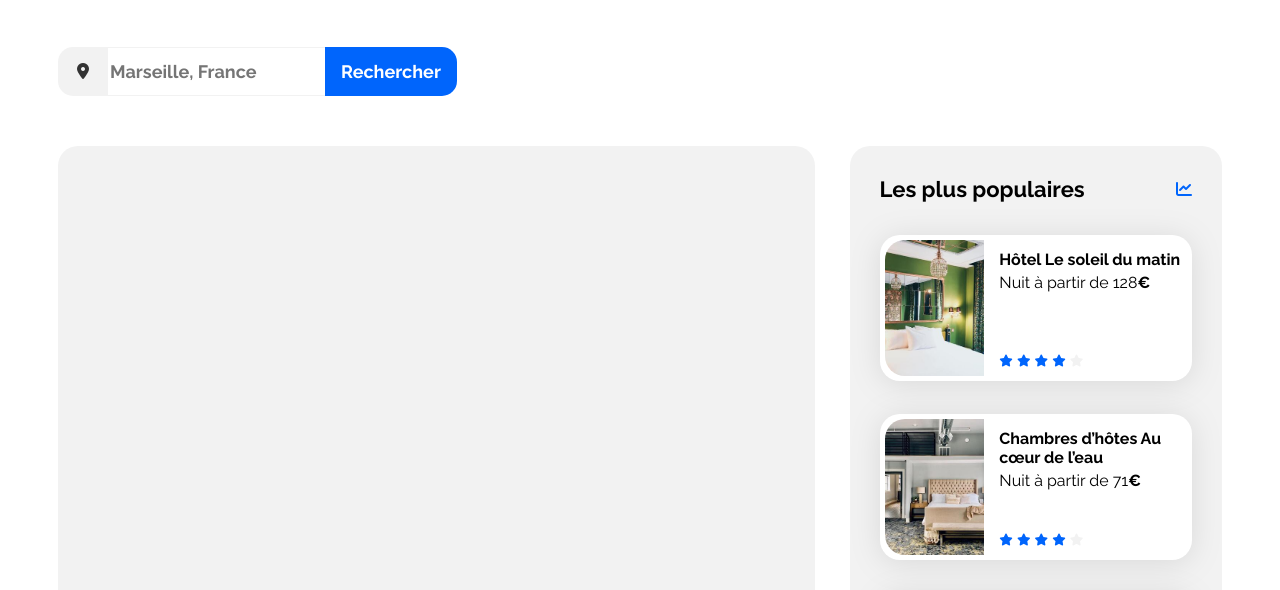
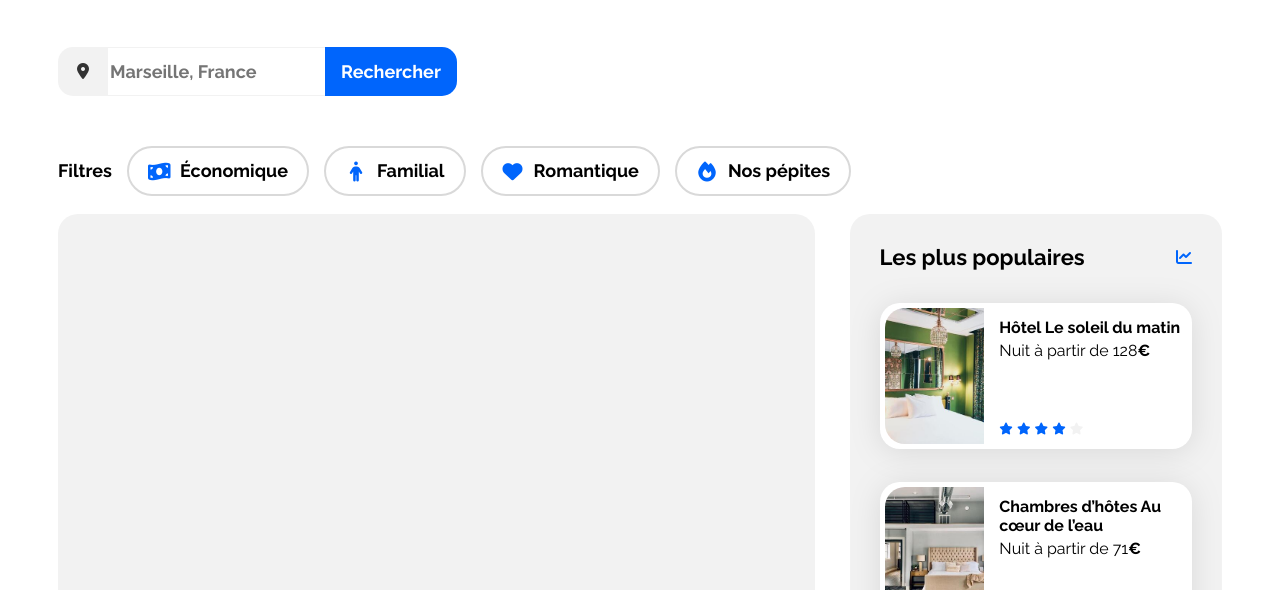
Before and after one commit to Manonrult/OC-projet-2--Booki, a plain HTML site: page index.html in a window 1280 px wide. Shown: the part 152-742 px from the top of the page. Drawn offline with Linux system fonts and the light colour scheme.

Commit message:
Etape 5 : Partie Filtres

```diff
--- a/css/style.css
+++ b/css/style.css
@@ -142,6 +142,47 @@ header {
     align-items: center;
     border-right : none;
      }
+
+/******Filtres*******/
+.liste-filtres {
+    display: flex;
+   list-style: none;
+   font-size: 18px ;
+   font-weight: bold;
+   gap : 15px;
+   padding-left: 0px;
+       align-items: center;
+
+}
+.texte-filtre{
+    font-size : 18px;
+    font-weight: bold;
+}
+
+.bouton-filtre{
+    border-radius: 25px;
+    background-color: #FFFFFF;
+    border:2px solid #d9d9d9;
+    padding: 4px 19px;
+    gap : 10px;
+    height: 50px;
+    display: flex;
+    flex-wrap: nowrap;
+    justify-content: center;
+    align-items: center;
+}
+
+.image-filtre{
+    width: 22px;
+    height: 22px;
+    justify-content: center;
+    align-items: center;
+    font-size : 20px;
+}
+
+.bouton-filtre:hover{
+    background-color:#DEEBFF;
+}
 /****** Hebergements And Populaires ***********/
 .hebergements-and-populaires {
     display: flex;
--- a/index.html
+++ b/index.html
@@ -38,6 +38,30 @@
                      <button type="submit" class="btn-rechercher">
                         <span class="texte-bouton">Rechercher</span>
                     </button>
+                </div>
+                <div class="filtres">
+                    <ul class="liste-filtres">
+                        <li>Filtres</li>
+                        <li><button type="submit" class="bouton-filtre">
+                            <span class="image-filtre"><i class="fa-solid fa-money-bill-wave"></i> </span>
+                            <span class="texte-filtre">Économique</span>
+                        </button></li>
+
+                        <li><button type="submit" class="bouton-filtre">
+                            <span class="image-filtre"><i class="fa-solid fa-person"></i> </span>
+                            <span class="texte-filtre">Familial</span>
+                        </button></li>
+
+                        <li><button type="submit" class="bouton-filtre">
+                            <span class="image-filtre"><i class="fa-solid fa-heart"></i> </span>
+                            <span class="texte-filtre">Romantique</span>
+                        </button></li>
+
+                        <li><button type="submit" class="bouton-filtre">
+                           <span class="image-filtre"><i class="fa-solid fa-fire"></i> </span>
+                           <span class="texte-filtre">Nos pépites</span>
+                        </button></li>
+                    </ul>
                 </div>
             </section>
 
```
